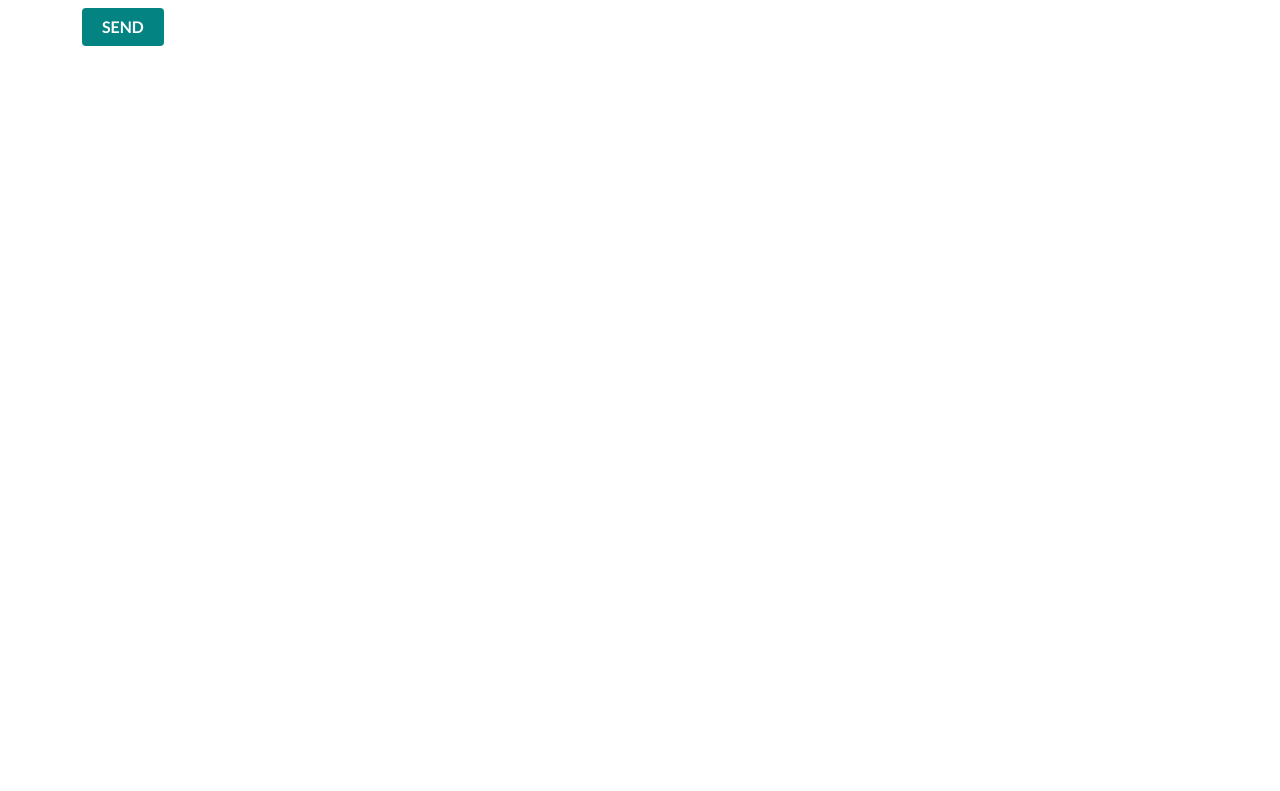
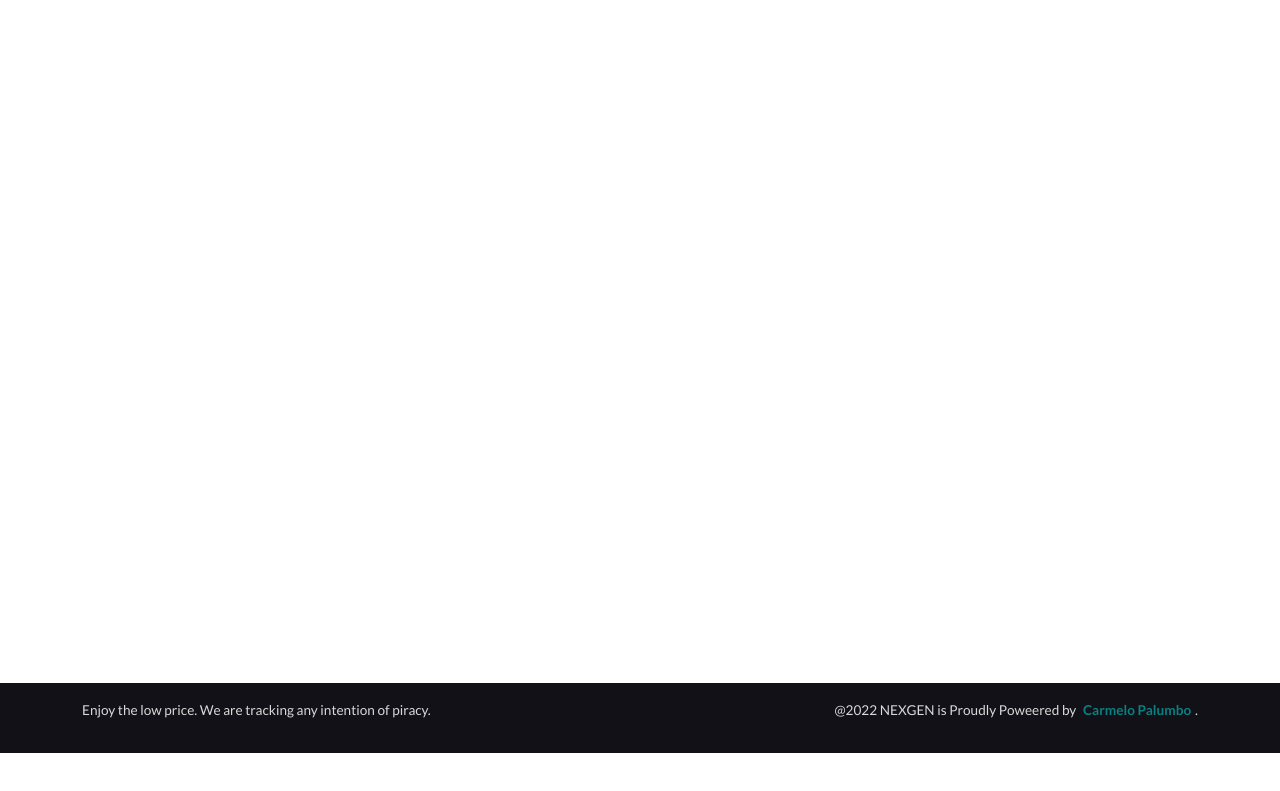
Before and after one commit to carmelopalumbo/proj-html-vuejs, a Vue app: page / in a window 1280 px wide. Shown: the part 6147-6938 px from the top of the page. After the commit the page ends 6900 px from the top, so only its background shows below. Built offline with nearby package versions, Linux system fonts and the light colour scheme.

Commit message:
add-copyright-component

```diff
--- a/src/components/AppFooter.vue
+++ b/src/components/AppFooter.vue
@@ -1,15 +1,18 @@
 <script>
+import copyright from "./partials/copyright.vue";
+import credits from "./partials/credits.vue";
 export default {
   name: "AppFooter",
+  components: {
+    copyright,
+    credits,
+  },
 };
 </script>
 
 <template>
-  <footer></footer>
+  <credits />
+  <copyright />
 </template>
 
-<style lang="scss" scoped>
-footer {
-  height: 1000px; //rimuovere!!
-}
-</style>
+<style></style>
--- a/src/components/partials/copyright.vue
+++ b/src/components/partials/copyright.vue
@@ -4,6 +4,41 @@ export default {
 };
 </script>
 
-<template></template>
+<template>
+  <div class="copyright">
+    <div class="container h-100">
+      <div class="row justify-content-between d-flex h-100 align-items-center">
+        <div class="col">
+          <p>Enjoy the low price. We are tracking any intention of piracy.</p>
+        </div>
+        <div class="col text-end">
+          <p>
+            @2022 NEXGEN is Proudly Poweered by
+            <strong class="mx-1">Carmelo Palumbo</strong>.
+          </p>
+        </div>
+      </div>
+    </div>
+  </div>
+</template>
 
-<style></style>
+<style lang="scss" scoped>
+@use "../../style/partials/palette" as *;
+.copyright {
+  height: 70px;
+  background-color: $woodsmoke;
+  .container {
+    p {
+      color: darken($white, 15%);
+      font-size: 0.85rem;
+      strong {
+        color: $surfiegreen;
+        cursor: pointer;
+        &:hover {
+          text-decoration: underline;
+        }
+      }
+    }
+  }
+}
+</style>
--- a/src/components/partials/credits.vue
+++ b/src/components/partials/credits.vue
@@ -4,6 +4,12 @@ export default {
 };
 </script>
 
-<template></template>
+<template>
+  <div class="credits"></div>
+</template>
 
-<style></style>
+<style lang="scss" scoped>
+.credits {
+  height: 600px;
+}
+</style>
--- a/src/components/partials/forms.vue
+++ b/src/components/partials/forms.vue
@@ -85,7 +85,7 @@ export default {
 @use "../../style/partials/mixin" as *;
 
 .forms {
-  height: 800px;
+  height: 700px;
   .container {
     .form-box {
       h6 {
```
